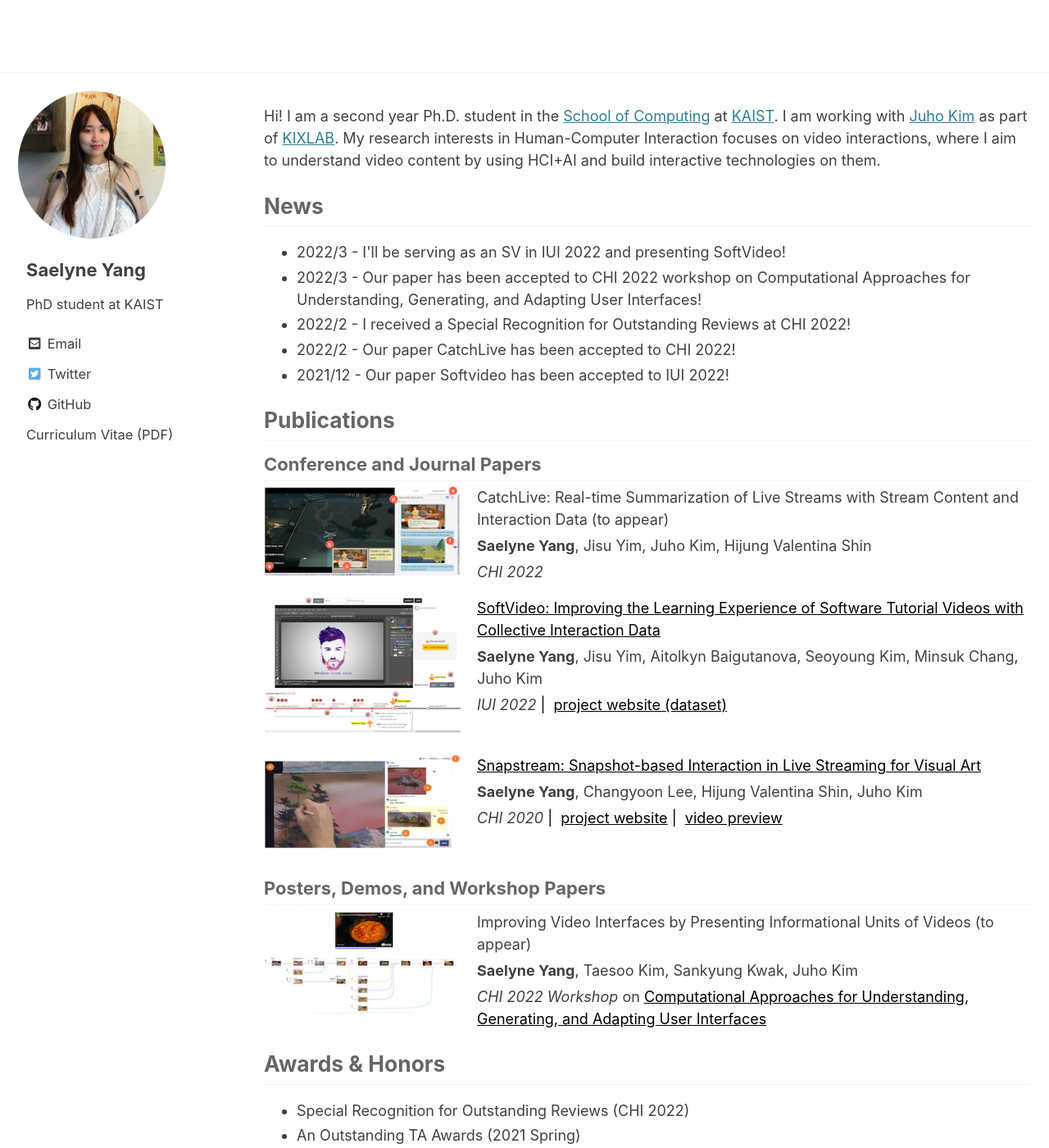
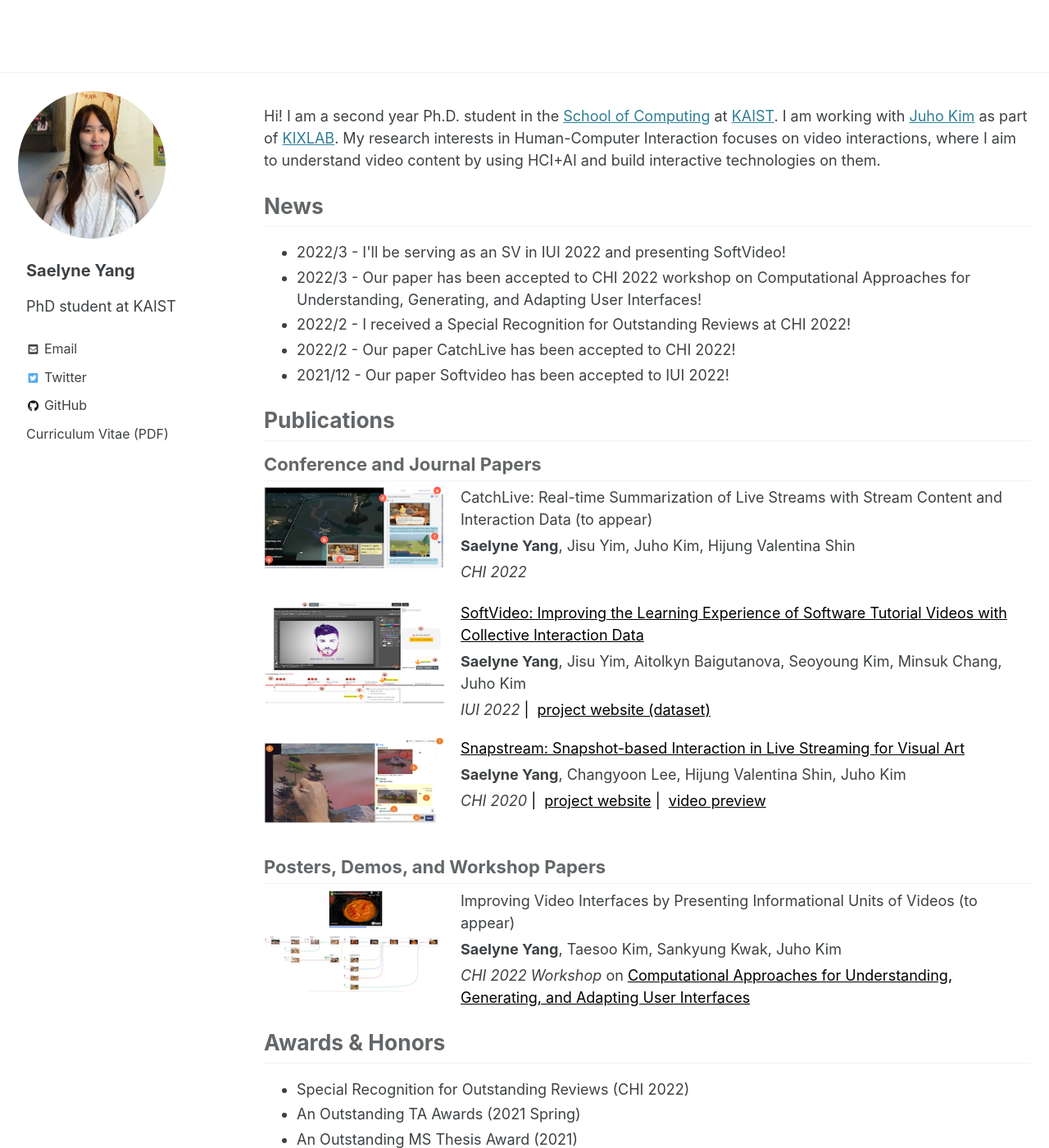
Before and after one commit to saelyne/saelyne-website, a Jekyll site: the page built from index.html, in a window 1280 px wide and 1400 px high. Shown: the whole window at 82% size. Built offline with Jekyll 4.4.1, drawn with Linux system fonts in a browser that asks for light colours; cached includes are drawn as plain includes; the list of posts is cut into pages by our own code.

Commit message:
Responsive

```diff
--- a/_includes/author-profile.html
+++ b/_includes/author-profile.html
@@ -24,8 +24,8 @@
   </div>
 
   <div class="author__urls-wrapper">
-    <button class="btn btn--inverse">{{ site.data.ui-text[site.locale].follow_label | remove: ":" | default: "Follow"
-      }}</button>
+    <!-- <button class="btn btn--inverse">{{ site.data.ui-text[site.locale].follow_label | remove: ":" | default: "Follow"
+      }}</button> -->
     <ul class="author__urls social-icons">
       {% if author.location %}
       <li itemprop="homeLocation" itemscope itemtype="https://schema.org/Place">
--- a/_sass/minimal-mistakes/_sidebar.scss
+++ b/_sass/minimal-mistakes/_sidebar.scss
@@ -189,7 +189,7 @@
 .author__urls-wrapper {
   position: relative;
   display: table-cell;
-  vertical-align: middle;
+  // vertical-align: middle;
   font-family: $sans-serif;
   z-index: 20;
   cursor: pointer;
@@ -239,16 +239,17 @@
 }
 
 .author__urls {
-  display: none;
-  position: absolute;
+  // display: none;
+  // position: absolute;
+  font-size: 18px;
   right: 0;
-  margin-top: 15px;
-  padding: 10px;
+  // margin-top: 15px;
+  // padding: 10px;
   list-style-type: none;
-  border: 1px solid $border-color;
-  border-radius: $border-radius;
-  background: $background-color;
-  box-shadow: 0 2px 4px 0 rgba(#000, 0.16), 0 2px 10px 0 rgba(#000, 0.12);
+  // border: 1px solid $border-color;
+  // border-radius: $border-radius;
+  // background: $background-color;
+  // box-shadow: 0 2px 4px 0 rgba(#000, 0.16), 0 2px 10px 0 rgba(#000, 0.12);
   cursor: default;
 
   &.is--visible {
--- a/assets/css/main.scss
+++ b/assets/css/main.scss
@@ -15,8 +15,20 @@
   margin-top: 15px;
 }
 
+.author__name a {
+  font-size: 20px;
+}
+
+.author__bio p {
+  font-size: 18px;
+}
+
 .author__urls .cv-link {
-  font-size: 0.75em;
+  font-size: 16px;
+}
+
+.author__urls .label {
+  font-size: 16px;
 }
 
 .author__avatar img {
@@ -49,11 +61,11 @@
 .paper-wrapper {
   display: flex;
   flex-direction: row;
-  margin-bottom: 5px;
+  margin-bottom: 20px;
 }
 
 .paper-wrapper img {
-  width: 240px;
+  width: 220px;
   //   height: 120px;
   margin-bottom: 20px;
 }
@@ -84,3 +96,24 @@
   display: inline-block;
   content: "| \00a0";
 }
+
+@media (max-width: 600px) {
+  .author__urls-wrapper {
+    padding-left: 0;
+  }
+  .paper-wrapper img {
+    width: 120px;
+    height: 60px;
+    margin-bottom: 20px;
+  }
+  .author__avatar img {
+    margin-top: 15px;
+    width: 120px;
+    height: 120px;
+  }
+
+  .author__content {
+    padding-right: 0;
+    //   text-align: center;
+  }
+}
```
Also changed, not shown: assets/img/teaser-softvideo.png, 6 other files.
